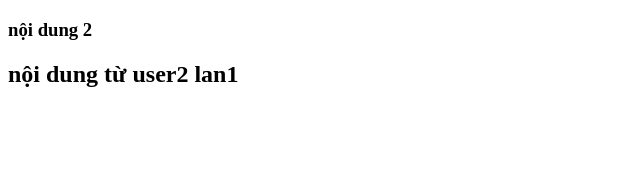
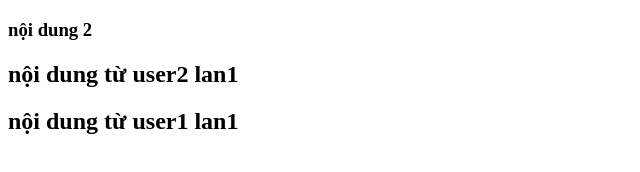
Before and after one commit to NhuNgoc84/webthu1, a plain HTML site: page index1.html in a window 1280 px wide. Shown: the whole page, without its empty margins (0-640 px from the left). Drawn offline with Linux system fonts and the light colour scheme.

Commit message:
sua index1.html lan2 tai user1

```diff
--- a/index1.html
+++ b/index1.html
@@ -10,6 +10,7 @@
 <body>
     <h3>nội dung 2</h3>
     <h2>nội dung từ user2 lan1</h2>
+    <h2>nội dung từ user1 lan1</h2>
 </body>
 
 </html>
```
